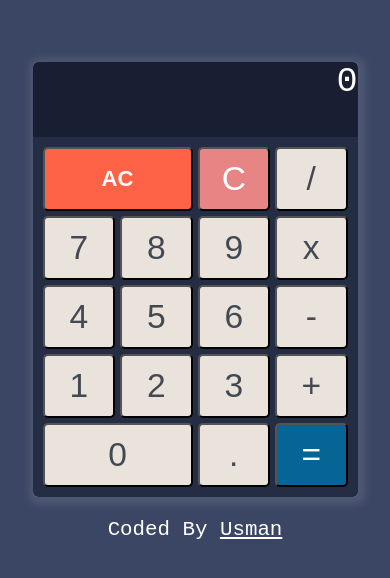
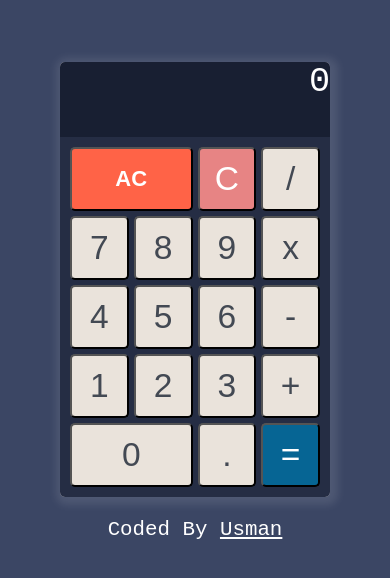
Before and after one commit to usmanLog/Calculator, a React (Create React App) app: page / in a window 390 px wide. Shown: the part 110-688 px from the top of the page. Built offline with nearby package versions, Linux system fonts and the light colour scheme.

Commit message:
fix responsiveness

```diff
--- a/src/index.css
+++ b/src/index.css
@@ -22,8 +22,8 @@ code {
 
 .wrapper {
   height: 435px;
-  min-width: 280px;
-  width: 325px;
+  min-width: 270px;
+  max-width: 325px;
   background-color: rgb(207, 204, 204);
   box-shadow: 2px 2px 8px 6px rgba(255, 255, 255, 0.1);
   border-radius: 5px;
```
